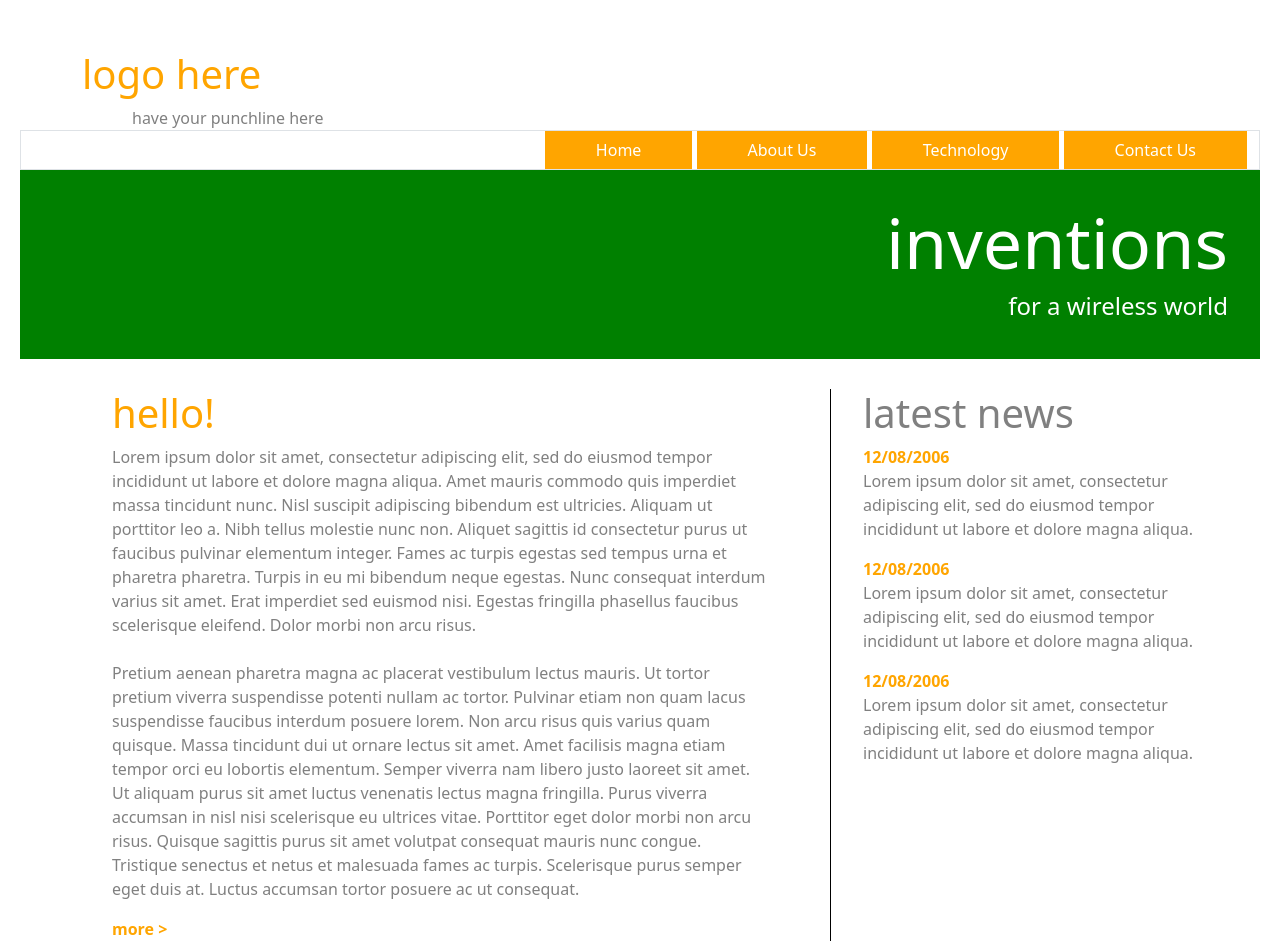
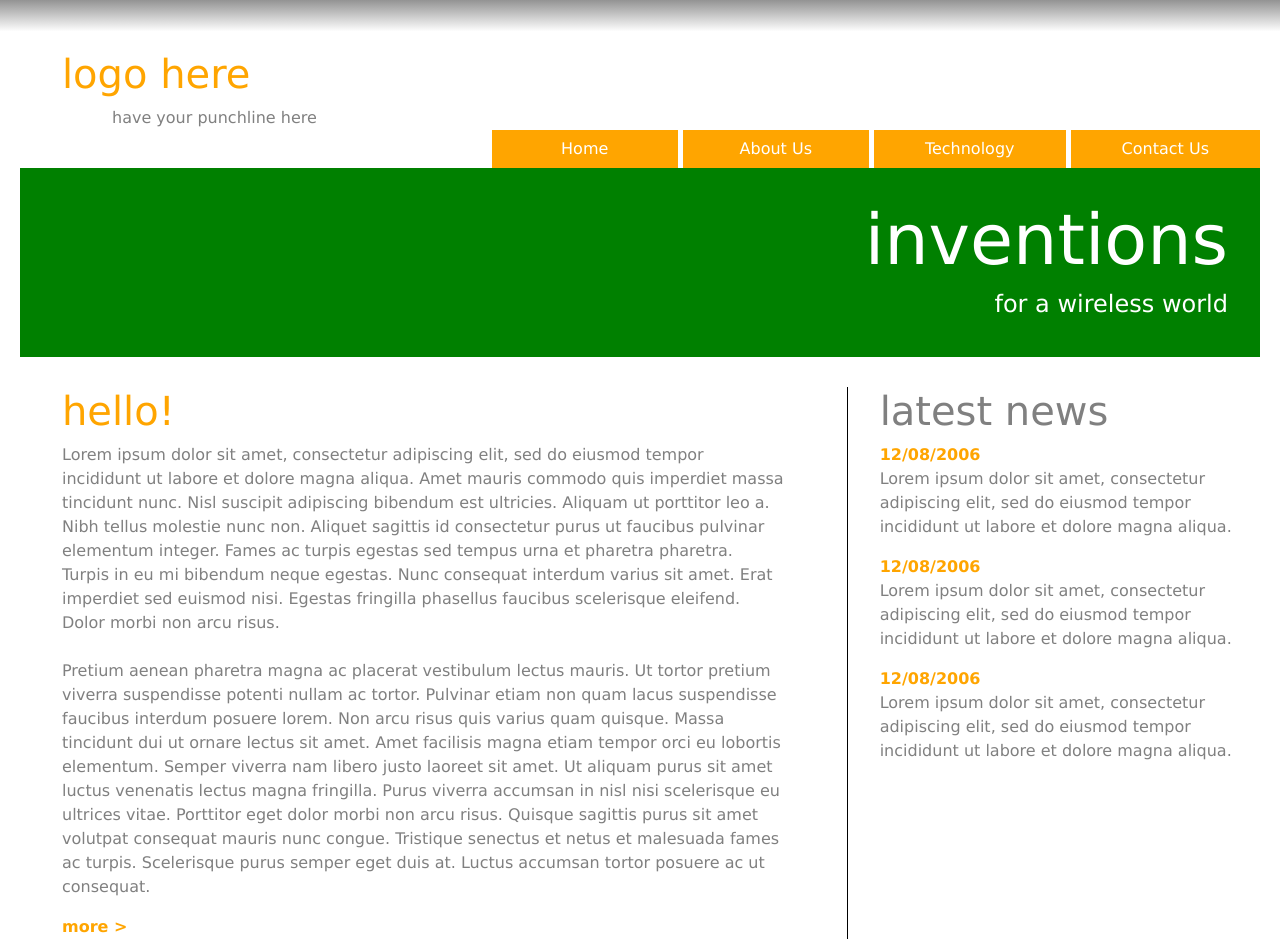
Before and after one commit to Prosthius-swin/440-practice-challenge, a plain HTML site: page index.html in a window 1280 px wide. Shown: the top 943 px of the page. Drawn offline with nearby package versions, Linux system fonts and the light colour scheme.

Commit message:
Added gradient to top of page, aligned "logo here" and sub-text with main body, aligned buttons with edge of banner, made buttons the same width

```diff
--- a/index.html
+++ b/index.html
@@ -11,12 +11,12 @@
     </head>
     <body>
         <header>
-            <div class="container">
+            <div class="container-fluid">
                 <h1 class="heading">logo here</h1>
                 <span class="sub-text">have your punchline here</span>
             </div>
-            <div class="container-fluid align-right no-margin border">
-                <div class="btn-group no-margin" role="group" aria-label="Basic example">
+            <div class="container-fluid align-right btn-con">
+                <div class="btn-group" role="group" aria-label="Basic example">
                     <button type="button" class="btn btn-primary mod">Home</button>
                 </div>
                 <div class="btn-group" role="group" aria-label="Basic example">
@@ -34,10 +34,12 @@
                 <h4 class="align-right title-small">for a wireless world</h6>
             </div>
         </header>
-        <div class="container main-text-con">
+        <div class="container-fluid main-text-con">
             <div class="row">
                 <div class="col-md-8">
-                    <h1 class="orange-text main-head">hello!</h1>
+                    <h1 class="orange-text main-head">
+                        hello!
+                    </h1>
                     <p class="main-body">
                         Lorem ipsum dolor sit amet, consectetur adipiscing elit, sed do eiusmod tempor incididunt ut labore et dolore magna aliqua. Amet mauris commodo quis imperdiet massa tincidunt nunc. Nisl suscipit adipiscing bibendum est ultricies. Aliquam ut porttitor leo a. Nibh tellus molestie nunc non. Aliquet sagittis id consectetur purus ut faucibus pulvinar elementum integer. Fames ac turpis egestas sed tempus urna et pharetra pharetra. Turpis in eu mi bibendum neque egestas. Nunc consequat interdum varius sit amet. Erat imperdiet sed euismod nisi. Egestas fringilla phasellus faucibus scelerisque eleifend. Dolor morbi non arcu risus.
                         <br />
--- a/styles.css
+++ b/styles.css
@@ -1,5 +1,6 @@
 * {
     color: white;
+    font-family:Verdana, Geneva, Tahoma, sans-serif
 }
 
 .border {
@@ -14,6 +15,9 @@ body {
     padding-left: 20px;
     padding-right: 20px;
     padding-top: 20px;
+    border-style: solid;
+    background: linear-gradient(#939393, white 3%);
+    border-style: none;
 }
 
 header {
@@ -24,10 +28,12 @@ header {
 .sub-text {
     margin-left: 50px;
     color: grey;
+    padding-left: 30px;
 }
 
 .heading {
     color: orange;
+    padding-left: 30px;
 }
 
 .banner {
@@ -56,6 +62,8 @@ header {
     padding-left: 50px;
     padding-right: 50px;
     border-radius: 0px;
+    margin-right: 0px;
+    min-width: 186px;
 }
 
 .no-margin {
@@ -133,3 +141,7 @@ footer {
 .footer-link {
     color: white;
 }
+
+.btn-con {
+    translate: 12px;
+}
```
